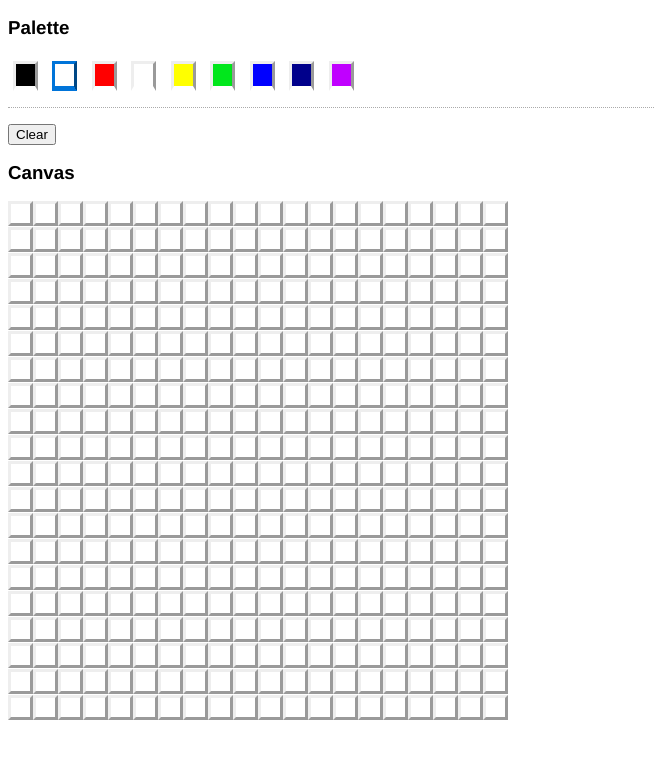
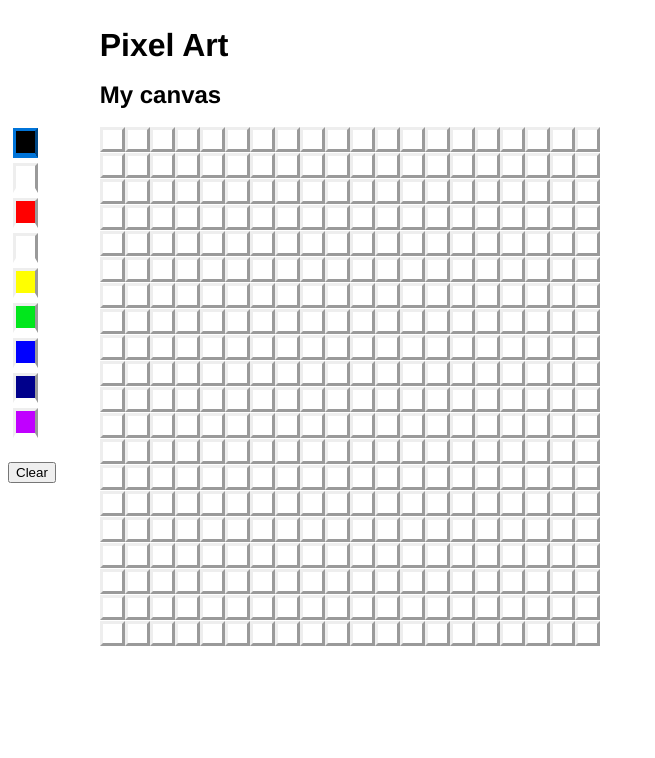
Before and after one commit to eortunom/pixel-art, a website: page index.html in a window 1280 px wide. Shown: the whole page, without its empty margins (0-655 px from the left). Drawn offline with Linux system fonts and the light colour scheme.

Commit message:
major layout revamp

```diff
--- a/index.html
+++ b/index.html
@@ -8,13 +8,11 @@
     <link rel="stylesheet" type="text/css" href="main.css">
   </head>
   <body>
-
-    <div id="builder">
-      <h3>Palette</h3>
+      <div class="block">
         <div class="palette">
           <ul>
-          <li class="swatch black"></li>
-          <li class="swatch white selected"></li>
+            <li class="swatch black selected"></li>
+            <li class="swatch white"></li>
             <li class="swatch red"></li>
             <li class="swatch orange"></li>
             <li class="swatch yellow"></li>
@@ -23,15 +21,15 @@
             <li class="swatch indigo"></li>
             <li class="swatch violet"></li>
           </ul>
-        <hr/>
         </div>
         <button id='clearbutton' type='button'>Clear</button>
-      <h3>Canvas</h3>
-
+      </div>
+      <div class="block">
+        <h1>Pixel Art</h1>
+        <h2>My canvas</h2>
         <div class="canvas">
           <!-- canvas cells populated by JS -->
         </div>
-
       </div>
 
     <!-- load scripts -->
--- a/main.css
+++ b/main.css
@@ -54,8 +54,9 @@ hr {
  * ---------------------------------------------------------------------------
  */
 
-#canvas-setup {
-  display: block;
+.block {
+  display: inline-block;
+  vertical-align: top;
 }
 
 /*
@@ -82,12 +83,14 @@ hr {
 .palette {
   width: 100%;
   margin-bottom: 1em;
+  display: inline-block;
+  padding-top: 115px;
 }
 
 .palette .swatch {
   width: 25px;
   height: 30px;
-  display: inline-block;
+  display: block;
   margin: 5px;
   border-bottom: solid 5px white;
   background-size: 100% auto;
@@ -100,6 +103,7 @@ hr {
 .canvas {
   width: 100%;
   position: relative;
+  display: inline-block;
 }
 
 .canvas .row {
```
Lines whose indentation alone changed are shown as unchanged.
